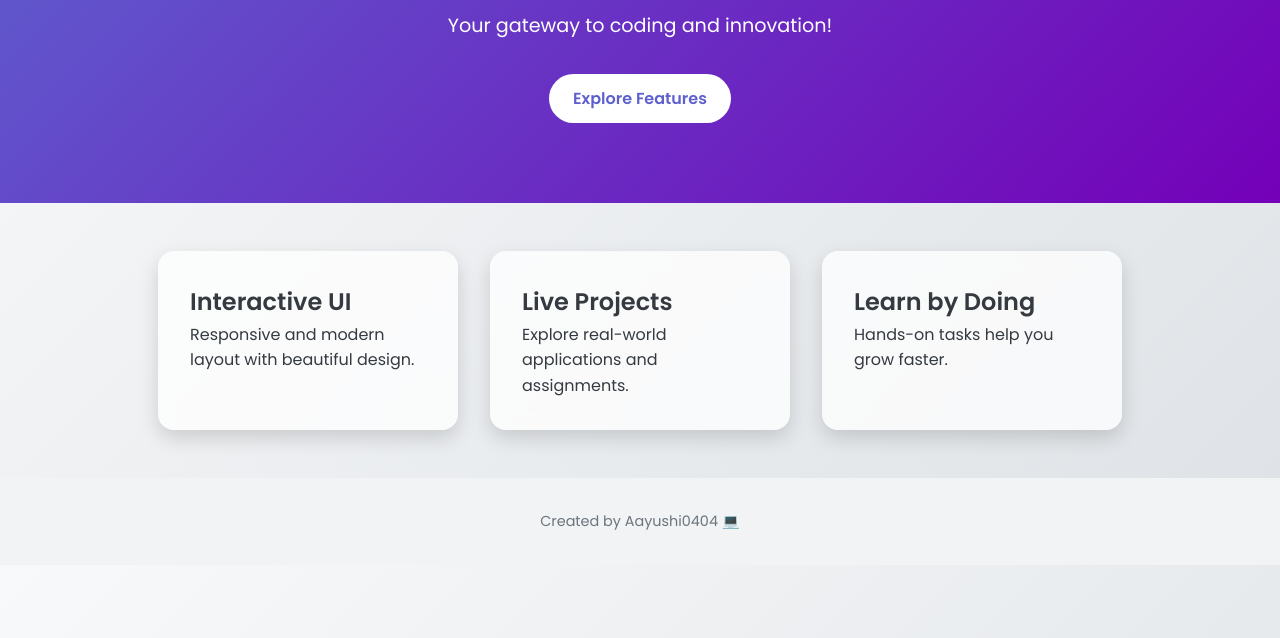
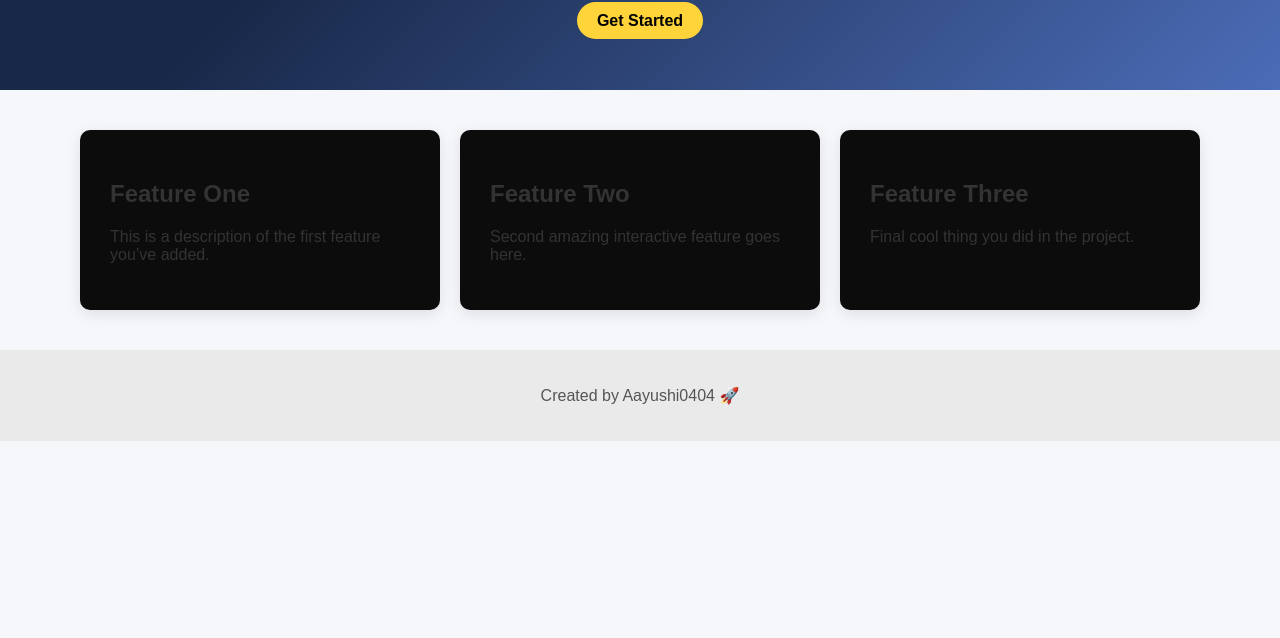
Before and after one commit to Aayushi0404/vault-ui-assignment, a plain HTML site: page index.html in a window 1280 px wide. Shown: the part 162-800 px from the top of the page. Drawn offline with Linux system fonts and the light colour scheme.

Commit message:
Restored previous version with better layout and color

```diff
--- a/index.html
+++ b/index.html
@@ -1,36 +1,35 @@
 <!DOCTYPE html>
 <html lang="en">
 <head>
-  <meta charset="UTF-8" />
-  <meta name="viewport" content="width=device-width, initial-scale=1.0" />
-  <title>Vault of Codes - Assignment</title>
-  <link rel="stylesheet" href="style.css" />
-  <link href="https://fonts.googleapis.com/css2?family=Poppins:wght@400;600&display=swap" rel="stylesheet">
+  <meta charset="UTF-8">
+  <meta name="viewport" content="width=device-width, initial-scale=1">
+  <title>Vault of Codes Assignment</title>
+  <link rel="stylesheet" href="style.css">
 </head>
 <body>
   <header>
-    <h1>Welcome to Vault of Codes</h1>
-    <p>Your gateway to coding and innovation!</p>
-    <a href="#features" class="btn">Explore Features</a>
+    <h1>Vault of Codes</h1>
+    <p>Welcome to your interactive assignment page</p>
+    <a href="#features" class="btn">Get Started</a>
   </header>
 
   <section id="features">
     <div class="card">
-      <h2>Interactive UI</h2>
-      <p>Responsive and modern layout with beautiful design.</p>
+      <h2>Feature One</h2>
+      <p>This is a description of the first feature you’ve added.</p>
     </div>
     <div class="card">
-      <h2>Live Projects</h2>
-      <p>Explore real-world applications and assignments.</p>
+      <h2>Feature Two</h2>
+      <p>Second amazing interactive feature goes here.</p>
     </div>
     <div class="card">
-      <h2>Learn by Doing</h2>
-      <p>Hands-on tasks help you grow faster.</p>
+      <h2>Feature Three</h2>
+      <p>Final cool thing you did in the project.</p>
     </div>
   </section>
 
   <footer>
-    <p>Created by Aayushi0404 💻</p>
+    <p>Created by Aayushi0404 🚀</p>
   </footer>
 
   <script src="script.js"></script>
--- a/script.js
+++ b/script.js
@@ -1,24 +1,3 @@
-document.getElementById("projectSearch").addEventListener("input", e => {
-    const filter = e.target.value.toLowerCase();
-    document.querySelectorAll("#projectList li").forEach(li => {
-      li.style.display = li.textContent.toLowerCase().includes(filter) ? "block" : "none";
-    });
-  });
-  const accordionBtns = document.querySelectorAll(".accordion-btn");
-  accordionBtns.forEach(btn => {
-    btn.addEventListener("click", () => {
-      const panel = btn.nextElementSibling;
-      panel.style.display = panel.style.display === "block" ? "none" : "block";
-    });
-  });
-  const backToTop = document.getElementById("backToTop");
-  window.addEventListener("scroll", () => {
-    backToTop.style.display = window.scrollY > 300 ? "block" : "none";
-  });
-  backToTop.addEventListener("click", () => {
-    window.scrollTo({ top: 0, behavior: "smooth" });
-  });
-// Smooth scroll effect for button
 document.querySelector(".btn").addEventListener("click", function(e) {
     e.preventDefault();
     document.querySelector("#features").scrollIntoView({ behavior: "smooth" });
--- a/style.css
+++ b/style.css
@@ -1,90 +1,57 @@
-/* Base Reset */
-* {
+body {
+    font-family: Arial, sans-serif;
+    background-color: #f5f7fa;
     margin: 0;
     padding: 0;
-    box-sizing: border-box;
+    color: #333;
   }
 
-  body {
-    font-family: 'Poppins', sans-serif;
-    background: linear-gradient(135deg, #f8f9fa, #dee2e6);
-    color: #343a40;
-    line-height: 1.6;
-  }
-
-  /* Header */
   header {
+    background-color: #4b6cb7;
+    background-image: linear-gradient(315deg, #4b6cb7 0%, #182848 74%);
+    padding: 60px 20px;
+    color: white;
     text-align: center;
-    padding: 5rem 2rem;
-    background: linear-gradient(135deg, #5e60ce, #7400b8);
-    color: white;
-  }
-
-  header h1 {
-    font-size: 3rem;
-  }
-
-  header p {
-    font-size: 1.2rem;
-    margin: 1rem 0;
   }
 
   .btn {
-    display: inline-block;
-    background: white;
-    color: #5e60ce;
-    padding: 0.75rem 1.5rem;
-    margin-top: 1rem;
-    border-radius: 2rem;
+    background: #ffd43b;
+    color: black;
+    padding: 10px 20px;
+    border-radius: 25px;
     text-decoration: none;
-    font-weight: 600;
-    transition: background 0.3s ease;
+    font-weight: bold;
+    transition: 0.3s ease;
   }
 
   .btn:hover {
-    background: #ddd;
+    background: #f1c40f;
   }
 
-  /* Features Section */
   #features {
     display: flex;
     flex-wrap: wrap;
     justify-content: center;
-    gap: 2rem;
-    padding: 3rem 1rem;
+    padding: 40px 20px;
+    gap: 20px;
   }
 
   .card {
-    background: rgba(255, 255, 255, 0.75);
-    border-radius: 1rem;
-    box-shadow: 0 8px 20px rgba(0,0,0,0.15);
-    backdrop-filter: blur(10px);
-    padding: 2rem;
+    background: rgb(12, 12, 12);
+    border-radius: 10px;
+    box-shadow: 0 4px 15px rgba(0, 0, 0, 0.1);
+    padding: 30px;
     width: 300px;
-    transition: transform 0.3s ease;
+    transition: transform 0.3s;
   }
 
   .card:hover {
-    transform: translateY(-10px);
+    transform: scale(1.05);
   }
 
-  /* Footer */
   footer {
+    background: #eaeaea;
     text-align: center;
-    padding: 2rem 1rem;
-    background: #f1f3f5;
-    color: #6c757d;
-    font-size: 0.9rem;
+    padding: 20px;
+    color: #555;
   }
-
-  /* Responsive */
-  @media (max-width: 768px) {
-    header h1 {
-      font-size: 2rem;
-    }
-
-    #features {
-      flex-direction: column;
-      align-items: center;
-    }
-  }
```
Also changed, not shown: 1 other file.
